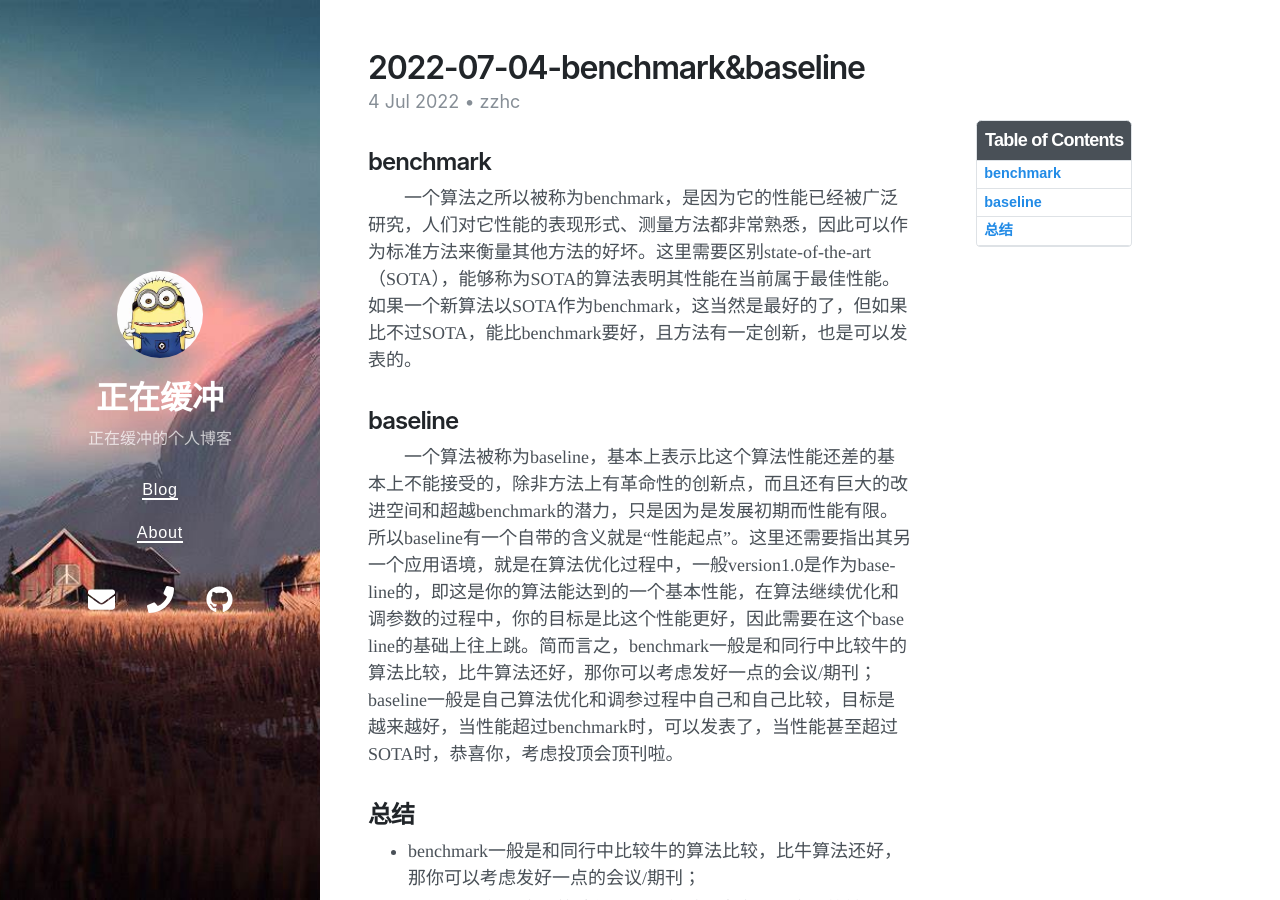
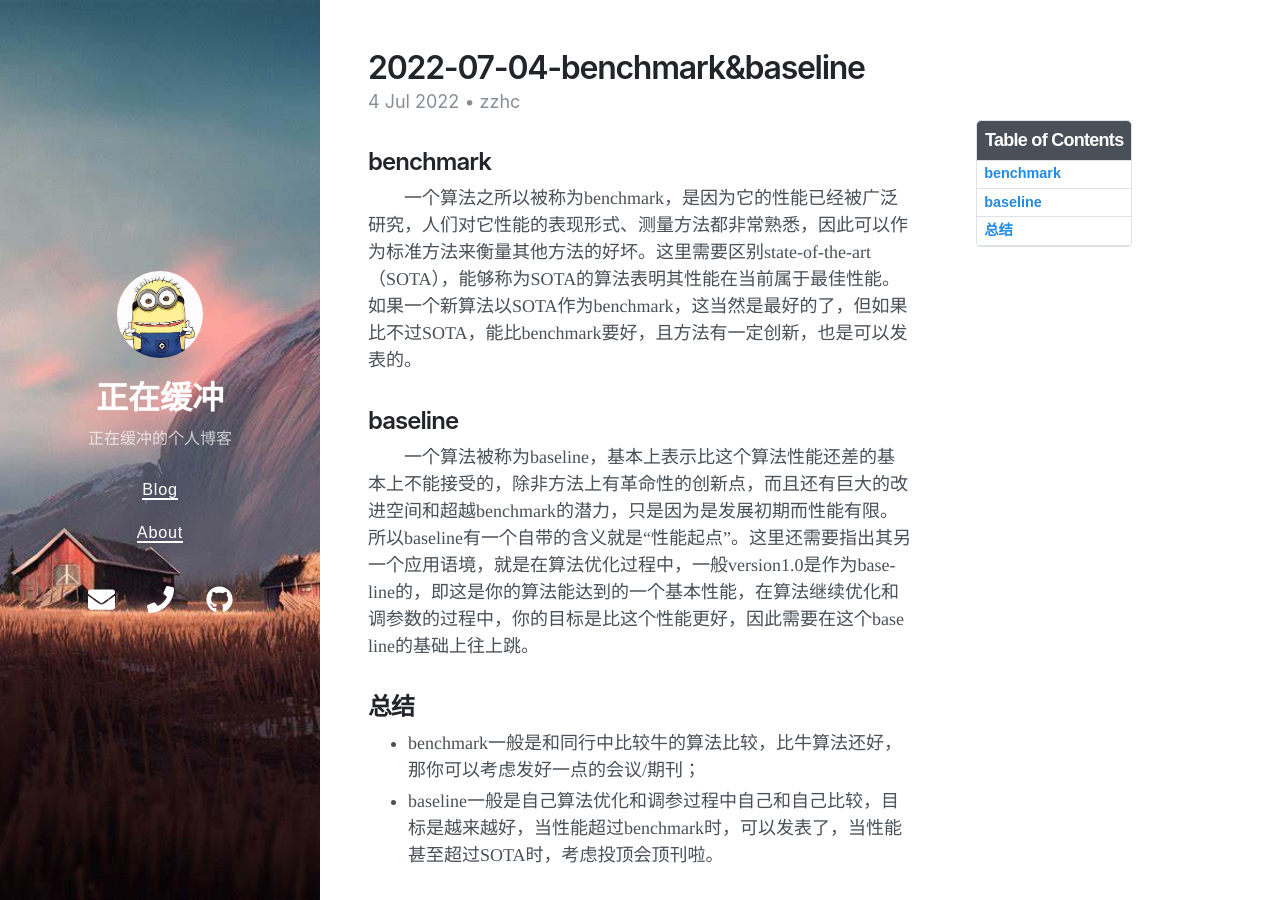
Before and after one commit to Zzhc3321/personal-blog.github.io, a Jekyll site: the page built from _posts/2022-07-04-benchmark&baseline.md, in a window 1280 px wide and 900 px high. Built offline with Jekyll 4.4.1, drawn with Linux system fonts in a browser that asks for light colours; nearby versions of some CDN libraries; some of the changed text lies outside the part shown.

Commit message:
修改文件: _posts/2022-07-04-benchmark&baseline.md

```diff
--- a/_posts/2022-07-04-benchmark&baseline.md
+++ b/_posts/2022-07-04-benchmark&baseline.md
@@ -13,7 +13,7 @@ author: zzhc
 &emsp;&emsp;一个算法之所以被称为benchmark，是因为它的性能已经被广泛研究，人们对它性能的表现形式、测量方法都非常熟悉，因此可以作为标准方法来衡量其他方法的好坏。这里需要区别state-of-the-art（SOTA），能够称为SOTA的算法表明其性能在当前属于最佳性能。如果一个新算法以SOTA作为benchmark，这当然是最好的了，但如果比不过SOTA，能比benchmark要好，且方法有一定创新，也是可以发表的。
 
 ## baseline
-&emsp;&emsp;一个算法被称为baseline，基本上表示比这个算法性能还差的基本上不能接受的，除非方法上有革命性的创新点，而且还有巨大的改进空间和超越benchmark的潜力，只是因为是发展初期而性能有限。所以baseline有一个自带的含义就是“性能起点”。这里还需要指出其另一个应用语境，就是在算法优化过程中，一般version1.0是作为baseline的，即这是你的算法能达到的一个基本性能，在算法继续优化和调参数的过程中，你的目标是比这个性能更好，因此需要在这个base line的基础上往上跳。简而言之，benchmark一般是和同行中比较牛的算法比较，比牛算法还好，那你可以考虑发好一点的会议/期刊；baseline一般是自己算法优化和调参过程中自己和自己比较，目标是越来越好，当性能超过benchmark时，可以发表了，当性能甚至超过SOTA时，恭喜你，考虑投顶会顶刊啦。
+&emsp;&emsp;一个算法被称为baseline，基本上表示比这个算法性能还差的基本上不能接受的，除非方法上有革命性的创新点，而且还有巨大的改进空间和超越benchmark的潜力，只是因为是发展初期而性能有限。所以baseline有一个自带的含义就是“性能起点”。这里还需要指出其另一个应用语境，就是在算法优化过程中，一般version1.0是作为baseline的，即这是你的算法能达到的一个基本性能，在算法继续优化和调参数的过程中，你的目标是比这个性能更好，因此需要在这个base line的基础上往上跳。
 
 
 
@@ -21,4 +21,4 @@ author: zzhc
 ## 总结
 
  - benchmark一般是和同行中比较牛的算法比较，比牛算法还好，那你可以考虑发好一点的会议/期刊；
- - baseline一般是自己算法优化和调参过程中自己和自己比较，目标是越来越好，当性能超过benchmark时，可以发表了，当性能甚至超过SOTA时，恭喜你，考虑投顶会顶刊啦。
+ - baseline一般是自己算法优化和调参过程中自己和自己比较，目标是越来越好，当性能超过benchmark时，可以发表了，当性能甚至超过SOTA时，考虑投顶会顶刊啦。
```
